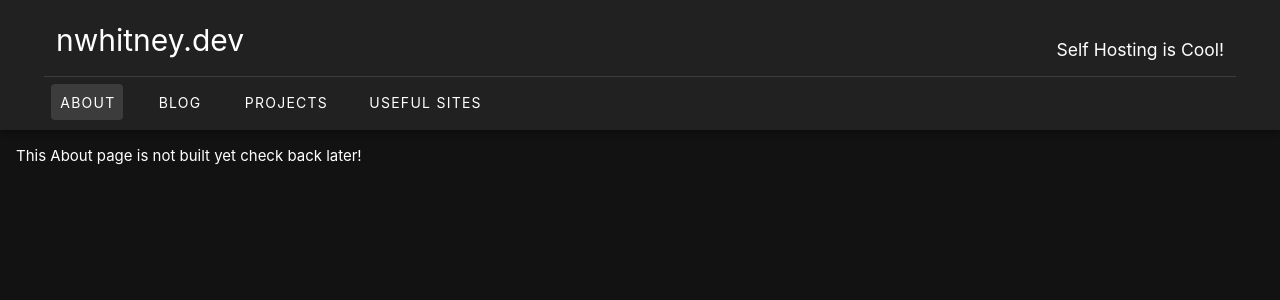
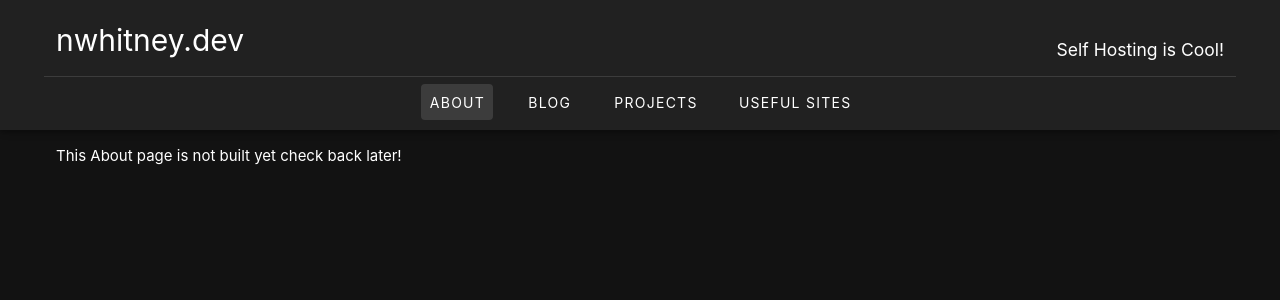
Before and after one commit to natwhitney/personal-site, a Vue app: page /about in a window 1280 px wide. Shown: the top 300 px of the page. Built offline with nearby package versions, Linux system fonts and the light colour scheme.

Commit message:
Centered Buttons, should look decent on mobile now

```diff
--- a/src/App.vue
+++ b/src/App.vue
@@ -1,8 +1,7 @@
 <script setup lang="ts">
 import { RouterView } from 'vue-router'
-import { VThemeProvider, VApp, VMain } from 'vuetify/components'
+import { VThemeProvider, VApp, VMain, VContainer } from 'vuetify/components'
 import HeaderBar from './components/HeaderBar.vue'
-import PageContainer from './components/PageContainer.vue'
 </script>
 
 <template>
@@ -10,9 +9,9 @@ import PageContainer from './components/PageContainer.vue'
     <v-app>
       <HeaderBar />
       <v-main>
-        <PageContainer>
+        <v-container>
           <router-view />
-        </PageContainer>
+        </v-container>
       </v-main>
     </v-app>
   </VThemeProvider>
--- a/src/components/HeaderBar.vue
+++ b/src/components/HeaderBar.vue
@@ -13,8 +13,8 @@ import { VDivider, VBtn, VRow, VCol, VAppBar, VContainer } from 'vuetify/compone
         <v-divider></v-divider>
       </v-row>
       <v-row>
-        <v-container fluid style="padding: 7px">
-          <v-row>
+        <v-container style="padding: 7px">
+          <v-row justify="center">
             <v-col cols="auto">
               <v-btn slim variant="text" to="/about">About</v-btn>
             </v-col>
--- a/src/components/PageContainer.vue
+++ /dev/null
@@ -1,9 +0,0 @@
-<script setup lang="ts">
-import { VContainer } from 'vuetify/components'
-</script>
-
-<template>
-  <v-container fluid>
-    <slot></slot>
-  </v-container>
-</template>
```
